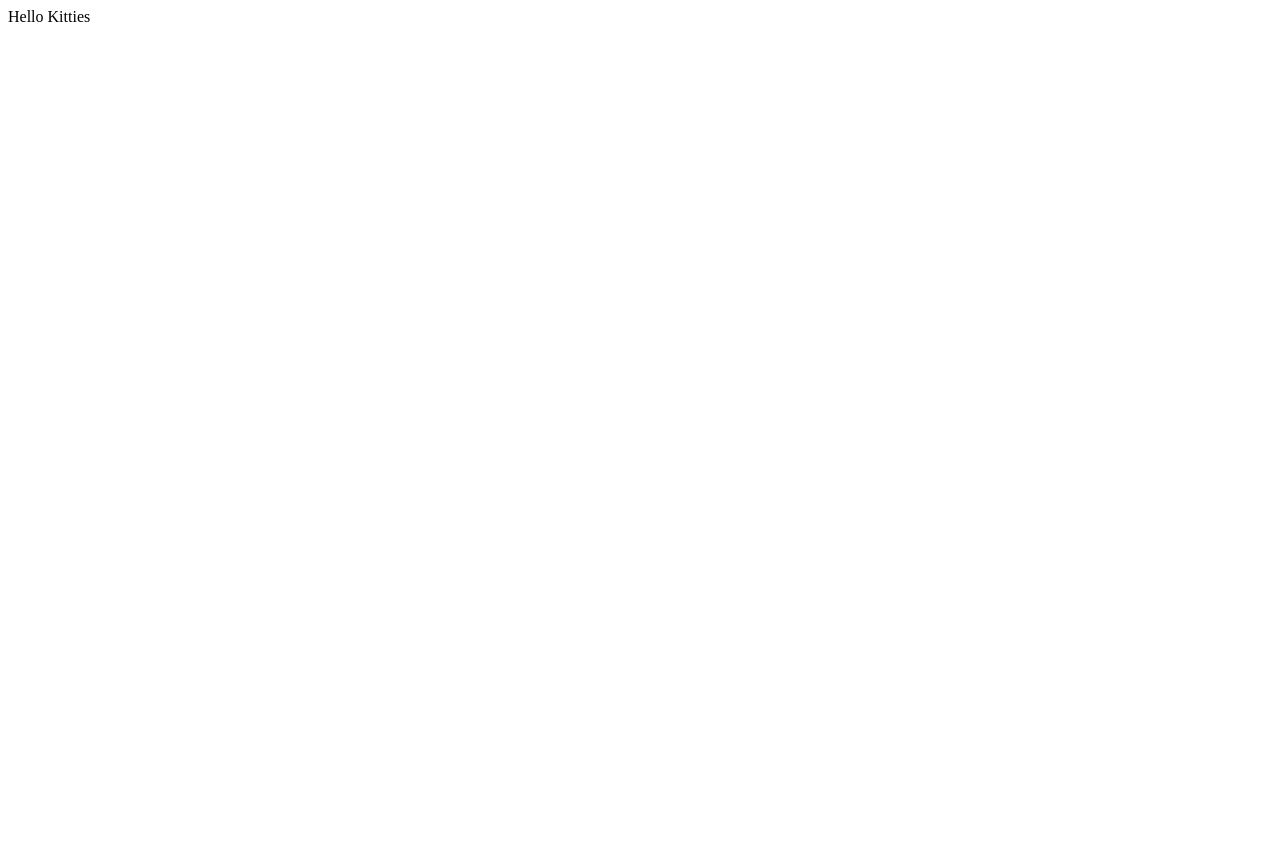
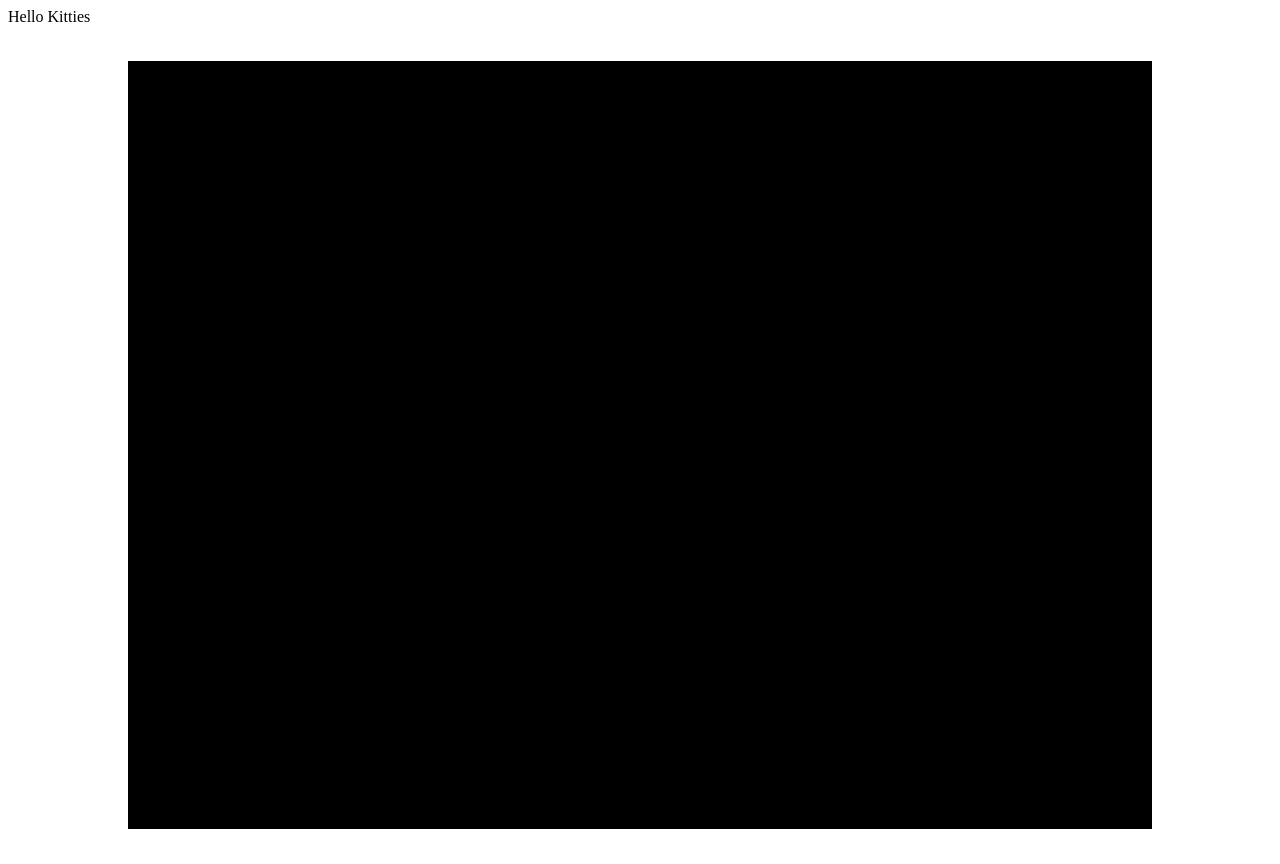
Before and after one commit to IE-LN/paper, a website: page public_html/index.html in a window 1280 px wide. Before the commit the page ends 800 px from the top, so only its background shows below. Drawn offline with Linux system fonts and the light colour scheme; files that its build step writes are made by us from their sources.

Commit message:
Angular directive test

```diff
--- a/public_html/index.html
+++ b/public_html/index.html
@@ -10,6 +10,8 @@
 	<body>
     	<div ng-controller="PaperCtrl">
         	{{data.message}}
+
+        	<modal-container></modal-container>
         </div>
 	</body>
 </html>
```
Also changed, not shown: public_html/css/build/main.css, public_html/css/main.min.css (added), public_html/js/build/frontend/app.js, public_html/js/build/frontend/paperCtrl.js, public_html/js/main.min.js.
